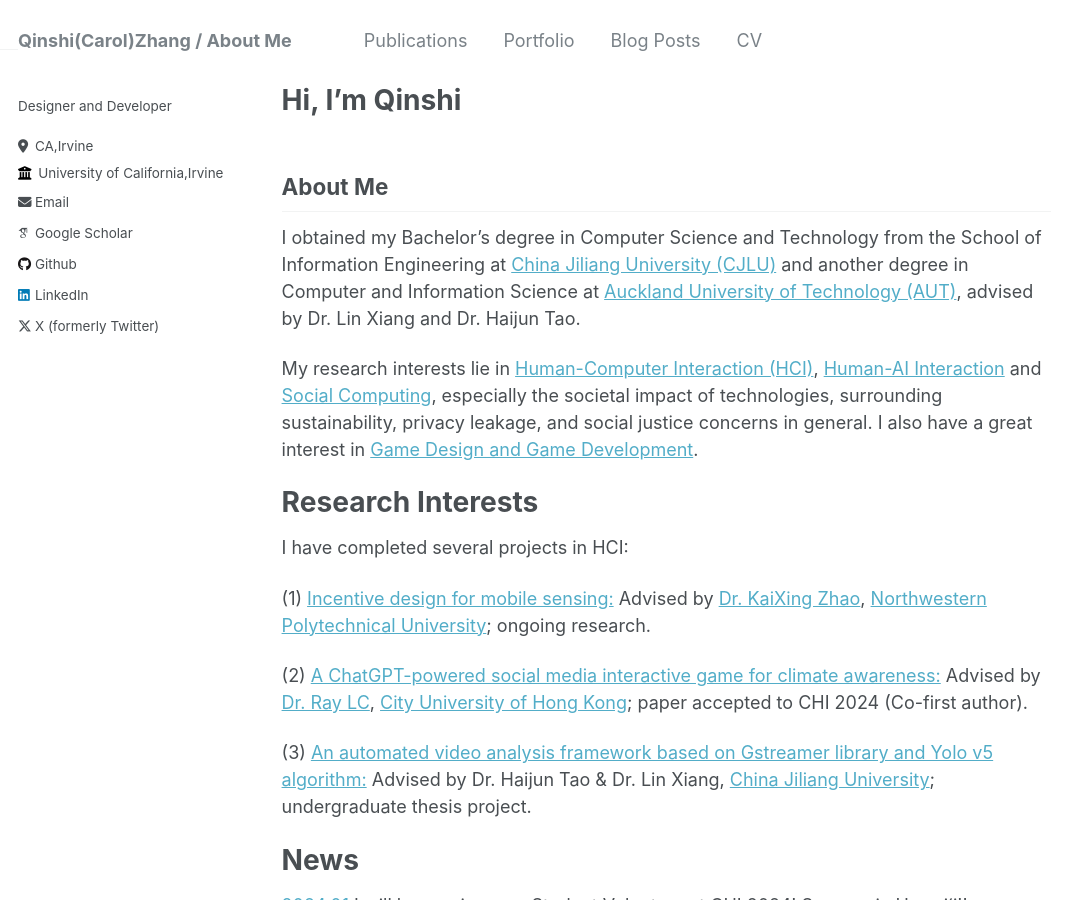
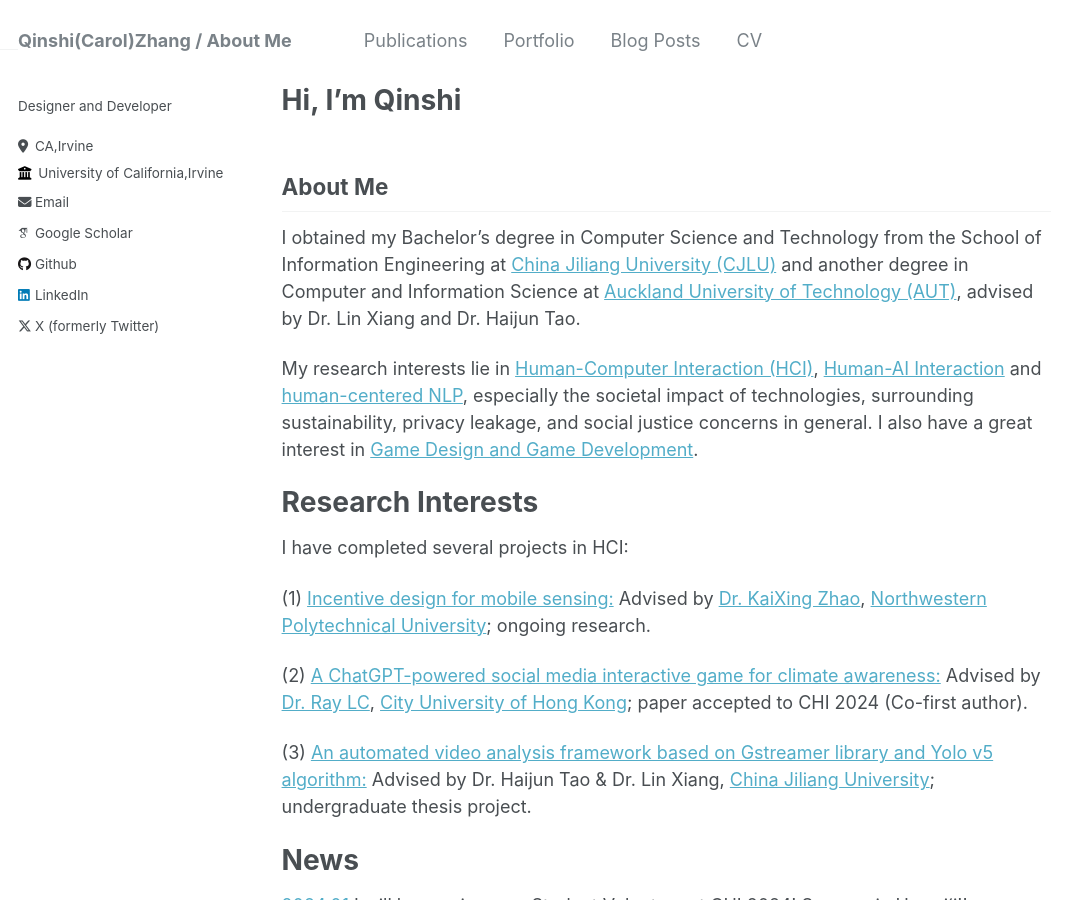
Before and after one commit to Carolzhangzz/AcademicWeb, a Jekyll site: the page built from _pages/about.md, in a window 1280 px wide and 900 px high. Shown: the whole window, without its empty margins (0-1086 px from the left). Built offline with Jekyll 4.4.1, drawn with Linux system fonts in a browser that asks for light colours; some web fonts are replaced.

Commit message:
Update about.md

```diff
--- a/_pages/about.md
+++ b/_pages/about.md
@@ -9,7 +9,7 @@ redirect_from:
 ## About Me
 I obtained my Bachelor's degree in Computer Science and Technology from the School of Information Engineering at [China Jiliang University (CJLU)](https://english.cjlu.edu.cn/) and another degree in Computer and Information Science at [Auckland University of Technology (AUT)](https://www.aut.ac.nz/), advised by Dr. Lin Xiang and Dr. Haijun Tao.
 
-My research interests lie in [Human-Computer Interaction (HCI)](#), [Human-AI Interaction](#) and [Social Computing](#), especially the societal impact of technologies, surrounding sustainability, privacy leakage, and social justice concerns in general. I also have a great interest in [Game Design and Game Development](#).
+My research interests lie in [Human-Computer Interaction (HCI)](#), [Human-AI Interaction](#) and [human-centered NLP](#), especially the societal impact of technologies, surrounding sustainability, privacy leakage, and social justice concerns in general. I also have a great interest in [Game Design and Game Development](#).
 
 
 Research Interests
```
